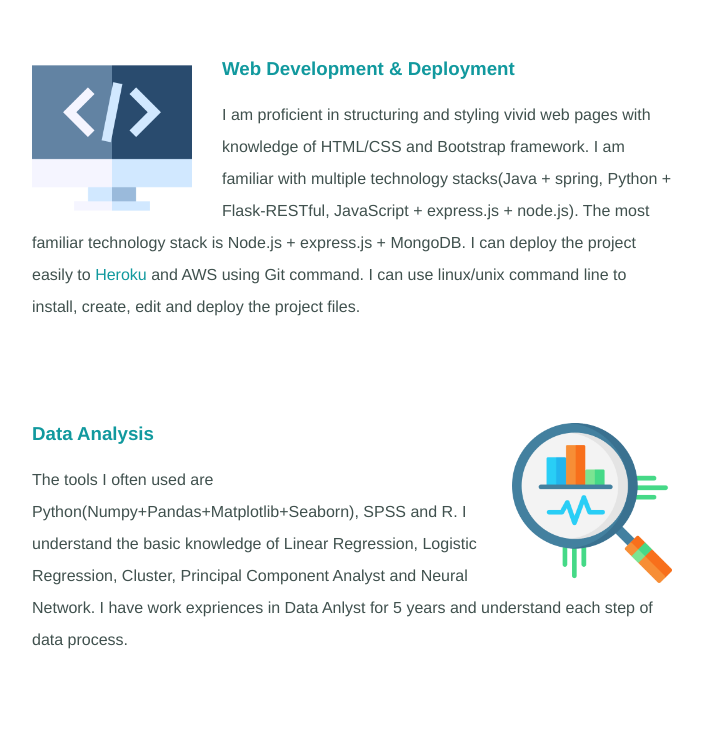
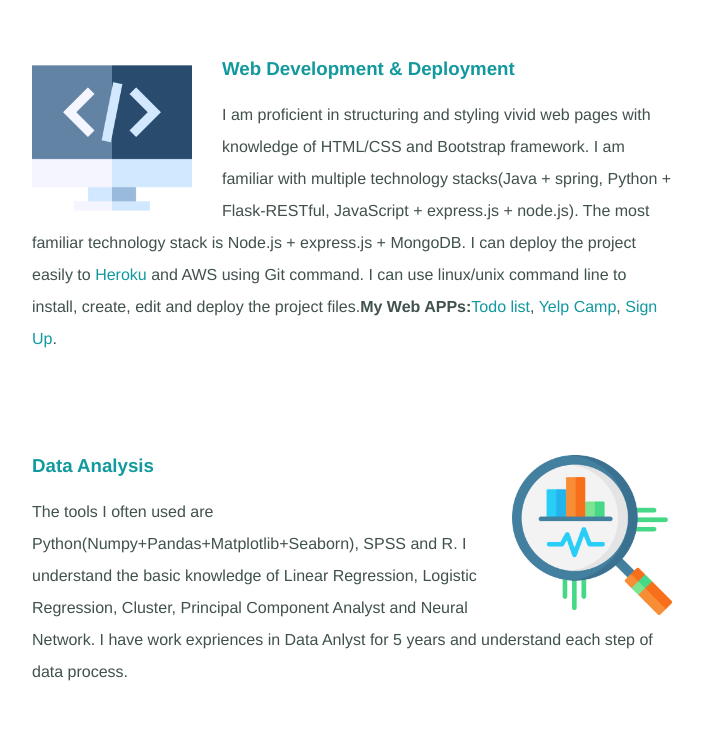
Before and after one commit to sunjingsong/cv, a plain HTML site: page index.html in a window 1280 px wide. Shown: the part 1700-2453 px from the top of the page, without its empty margins (288-991 px from the left). Drawn offline with Linux system fonts and the light colour scheme.

Commit message:
Update index.html
Add web apps

```diff
--- a/index.html
+++ b/index.html
@@ -38,7 +38,7 @@
           I am familiar with multiple technology stacks(Java + spring, Python + Flask-RESTful, JavaScript + express.js + node.js).
           The most familiar technology stack is  Node.js + express.js + MongoDB. I can deploy the project easily to <span><a href=
           "https://desolate-dawn-27462.herokuapp.com/campgrounds/5e307f6f3cc4c00484a2ee68">Heroku</a></span> and AWS using Git command. I can use linux/unix command line
-          to install, create, edit and deploy the project files.
+          to install, create, edit and deploy the project files.<span><strong>My Web APPs:</strong></span><a href="https://polar-waters-58371.herokuapp.com/">Todo list</a>, <a href="https://desolate-dawn-27462.herokuapp.com/campgrounds">Yelp Camp</a>,  <a href="https://damp-stream-69310.herokuapp.com/">Sign Up</a>.
         </p>
       </div>
       <div class="skill-row">
```
